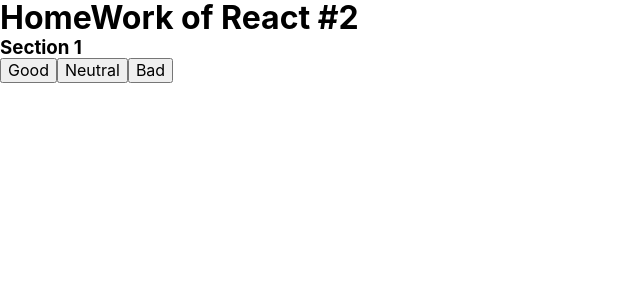
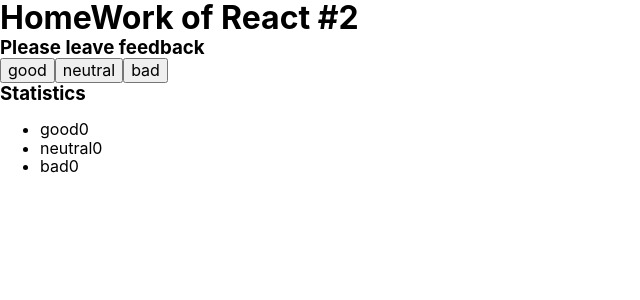
Before and after one commit to ragimovalik/goit-react-hw-02-feedback, a React (Create React App) app: page / in a window 1280 px wide. Shown: the top 300 px of the page, without its empty margins (0-640 px from the left). Built offline with nearby package versions, Linux system fonts and the light colour scheme; the HTML template or start-up script is replaced by a standard one.

Commit message:
In-progress - Buttons and Statistics section added

```diff
--- a/src/App.js
+++ b/src/App.js
@@ -1,5 +1,6 @@
 import React, { Component } from 'react';
 import TitleOfSection from './components/TitleOfSection/TitleOfSection';
+import StatisticsTable from './components/StatisticsTable/StatisticsTable';
 import Buttons from './components/Buttons/Buttons';
 import './App.css';
 
@@ -11,11 +12,16 @@
   };
 
   render() {
+    // console.log(this.state);
+    const buttonsNames = Object.keys(this.state);
+
     return (
       <>
         <h1>HomeWork of React #2</h1>
-        <TitleOfSection text={'Section 1'} />
-        <Buttons />
+        <TitleOfSection text={'Please leave feedback'} />
+        <Buttons buttonsNames={buttonsNames} />
+        <TitleOfSection text={'Statistics'} />
+        <StatisticsTable rating={this.state} />
       </>
     );
   }
--- a/src/components/Button/Button.jsx
+++ b/src/components/Button/Button.jsx
@@ -3,7 +3,9 @@
 
 console.dir(createUseStyles);
 
-const Button = ({ btnText }) => <button>{btnText}</button>;
+const Button = ({ btnText, onClick }) => (
+  <button onClick={onClick}>{btnText}</button>
+);
 
 Button.propTypes = {
   btnText: PropTypes.string.isRequired,
--- a/src/components/Buttons/Buttons.jsx
+++ b/src/components/Buttons/Buttons.jsx
@@ -1,13 +1,22 @@
+import PropTypes from 'prop-types';
 import Button from '../Button/Button';
 
-const Buttons = () => {
+const Buttons = ({ buttonsNames }) => {
   return (
     <>
-      <Button btnText={'Good'} />
-      <Button btnText={'Neutral'} />
-      <Button btnText={'Bad'} />
+      {buttonsNames.map(btnName => (
+        <Button
+          key={btnName}
+          btnText={btnName}
+          onClick={() => console.log('clicked on button: ', btnName)}
+        />
+      ))}
     </>
   );
 };
 
+Buttons.propTypes = {
+  buttonsNames: PropTypes.arrayOf(PropTypes.string.isRequired),
+};
+
 export default Buttons;
--- a/src/components/StatisticsTable/StatisticsTable.jsx
+++ b/src/components/StatisticsTable/StatisticsTable.jsx
@@ -0,0 +1,20 @@
+// import PropTypes from 'prop-types';
+import StatisticsTableItem from '../StatisticsTableItem/StatisticsTableItem';
+
+const StatisticsTable = ({ rating }) => {
+  const ratingArr = Object.entries(rating);
+
+  return (
+    <ul>
+      {ratingArr.map(ratingBlock => (
+        <StatisticsTableItem ratingBlock={ratingBlock} key={ratingBlock[0]} />
+      ))}
+    </ul>
+  );
+};
+
+// StatisticsTable.propTypes = {
+//   rating: PropTypes.arrayOf(PropTypes.string.isRequired),
+// };
+
+export default StatisticsTable;
--- a/src/components/StatisticsTableItem/StatisticsTableItem.jsx
+++ b/src/components/StatisticsTableItem/StatisticsTableItem.jsx
@@ -0,0 +1,18 @@
+import PropTypes from 'prop-types';
+
+const StatisticsTableItem = ({ ratingBlock }) => {
+  return (
+    <li>
+      <div>
+        {ratingBlock[0]}
+        <span>{ratingBlock[1]}</span>
+      </div>
+    </li>
+  );
+};
+
+StatisticsTableItem.propTypes = {
+  ratingBlock: PropTypes.array,
+};
+
+export default StatisticsTableItem;
```
